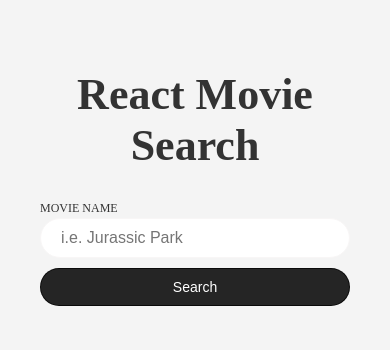
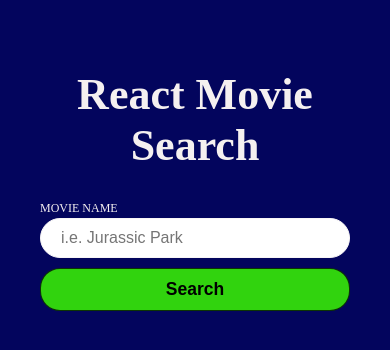
Before and after one commit to Sparkie791/movie-app, a React (Create React App) app: page / in a window 390 px wide. In both pictures the pointer is over the button "Search". Shown: the top 350 px of the page. Built offline with nearby package versions, Linux system fonts and the light colour scheme.

Commit message:
css changes
changed background and btn on small media query

```diff
--- a/src/index.css
+++ b/src/index.css
@@ -9,8 +9,8 @@ html {
 body {
   margin: 0;
   padding: 0;
-  background-color: rgb(244, 244, 244);
-  color: #333;
+  background-color: rgb(3, 5, 93);
+  color: rgb(245, 240, 240);
 }
 
 p {
@@ -66,7 +66,10 @@ small {
 
 .button:focus,
 .button:hover {
-  background-color: rgba(0,0,0,0.85);
+  background-color: rgba(58, 248, 0, 0.85);
+  color: black;
+  font-size: 1.75rem;
+  font-weight: bold;
 }
 
 @media (min-width:786px){
```
